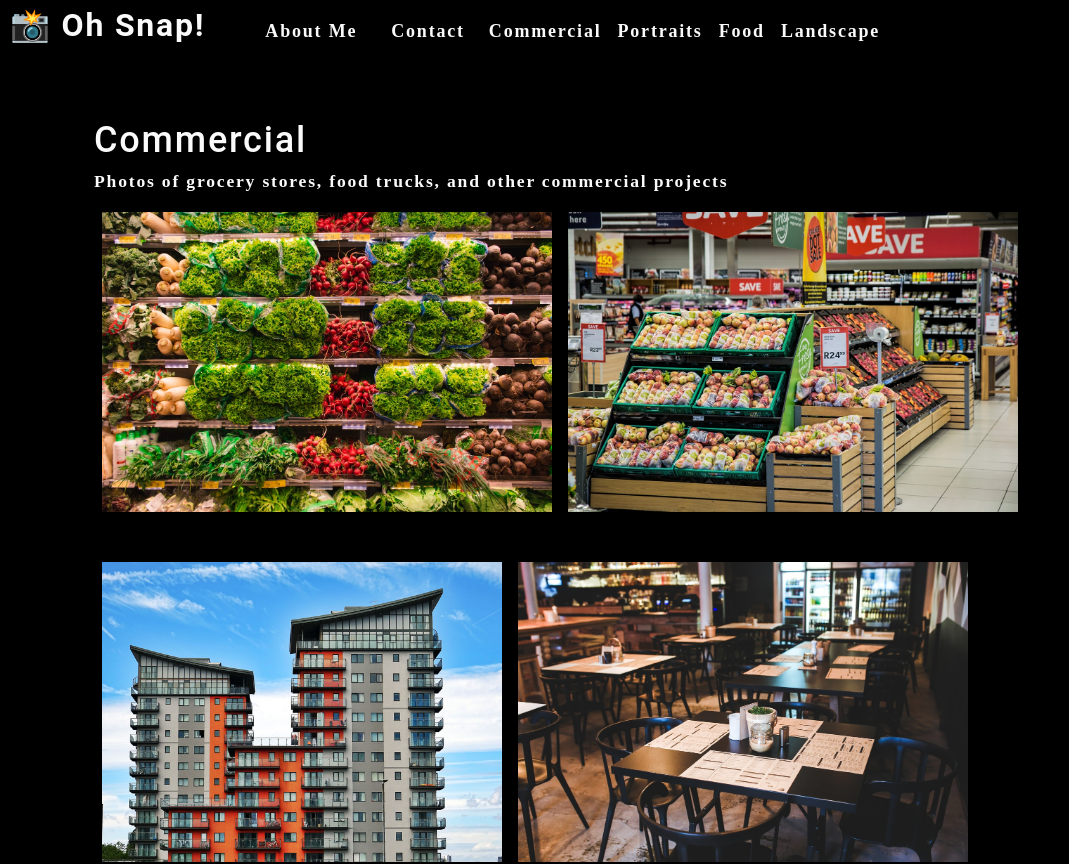
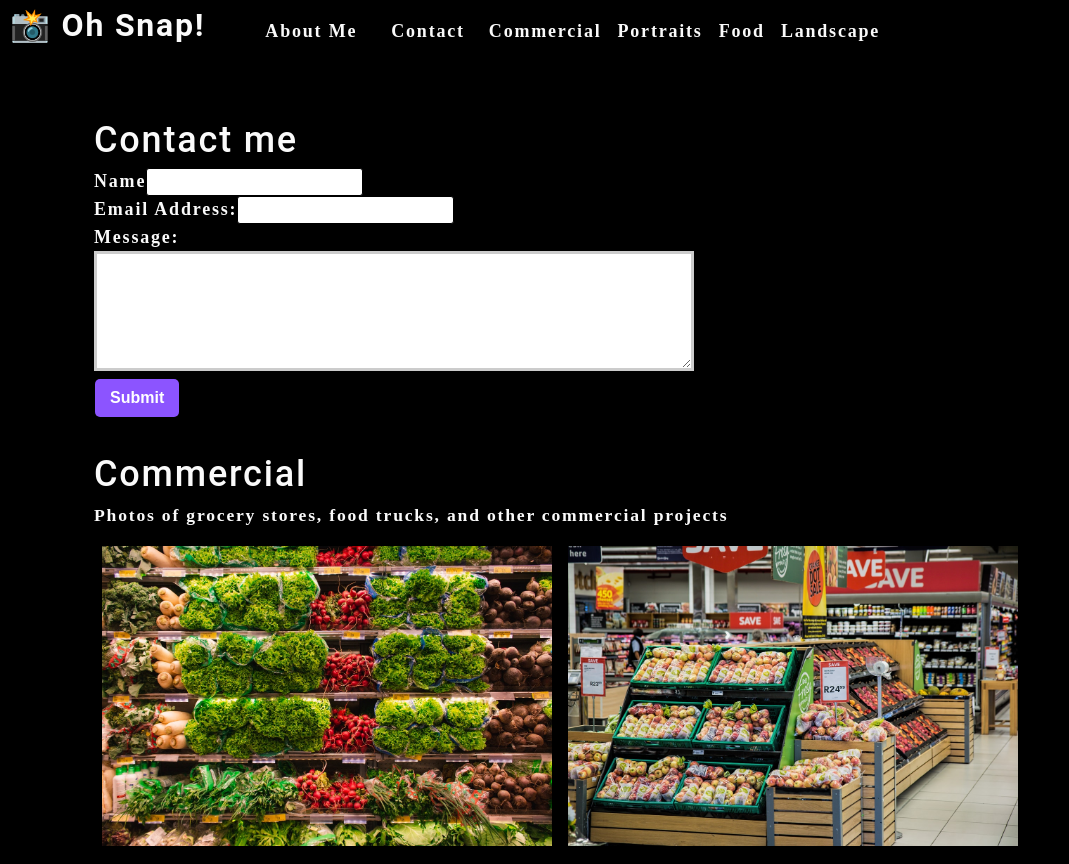
Before and after one commit to cpesar/photo-port, a React (Create React App) app: page / in a window 1280 px wide. Shown: the top 864 px of the page, without its empty margins (0-1069 px from the left). Built offline with nearby package versions, Linux system fonts and the light colour scheme; the HTML template or start-up script is replaced by a standard one.

Commit message:
added contact form data

```diff
--- a/src/App.js
+++ b/src/App.js
@@ -3,6 +3,8 @@
 import About from './components/About';
 import Gallery from './components/Gallery';
 // import PhotoList from './components/PhotoList';
+
+import ContactForm from './components/Contact';
 
 function App() {
   const [categories] = useState([
@@ -30,6 +32,7 @@
       currentCategory={currentCategory}
       ></Nav>
       <main>
+        <ContactForm></ContactForm>
         <Gallery currentCategory={currentCategory}></Gallery>
         <About></About>
       </main>
--- a/src/components/Contact/index.js
+++ b/src/components/Contact/index.js
@@ -1,25 +1,40 @@
-import React from 'react';
+import React, { useState } from 'react';
 
 function ContactForm(){
 
+  // Hook to manage form data
+  const [formState, setFormState] = useState({ name: '', email: '', message: ''});
+  // Destructure the formState object
+  const { name, email, message } = formState;
+
+  // Define the handleChange function
+  function handleChange(e){
+    setFormState({ ...formState, [e.target.name]: e.target.value })
+  }
+  // console.log(formState);
+
+  function handleSubmit(e){
+    e.preventDefault();
+    console.log(formState);
+  }
 
   return(
     <section>
       <h1>Contact me</h1>
-      <form id="contact-form">
+      <form id="contact-form" onSubmit={handleSubmit}>
         <div>
           <label htmlFor="name">Name</label>
-          <input type="text" name="name" />
+          <input type="text" defaultValue={name} onChange={handleChange} name="name"/>
         </div>
 
         <div>
           <label htmlFor="email">Email Address:</label>
-          <input type="test" name="email" />
+          <input type="email" defaultValue={email}  name="email" onChange={handleChange}/>
         </div>
 
         <div>
           <label htmlFor="message">Message:</label>
-          <textarea name="message" rows="5" />
+          <textarea name="message" defaultValue={message} onChange={handleChange} rows="5" />
         </div>
 
         <button type="submit">Submit</button>
```
